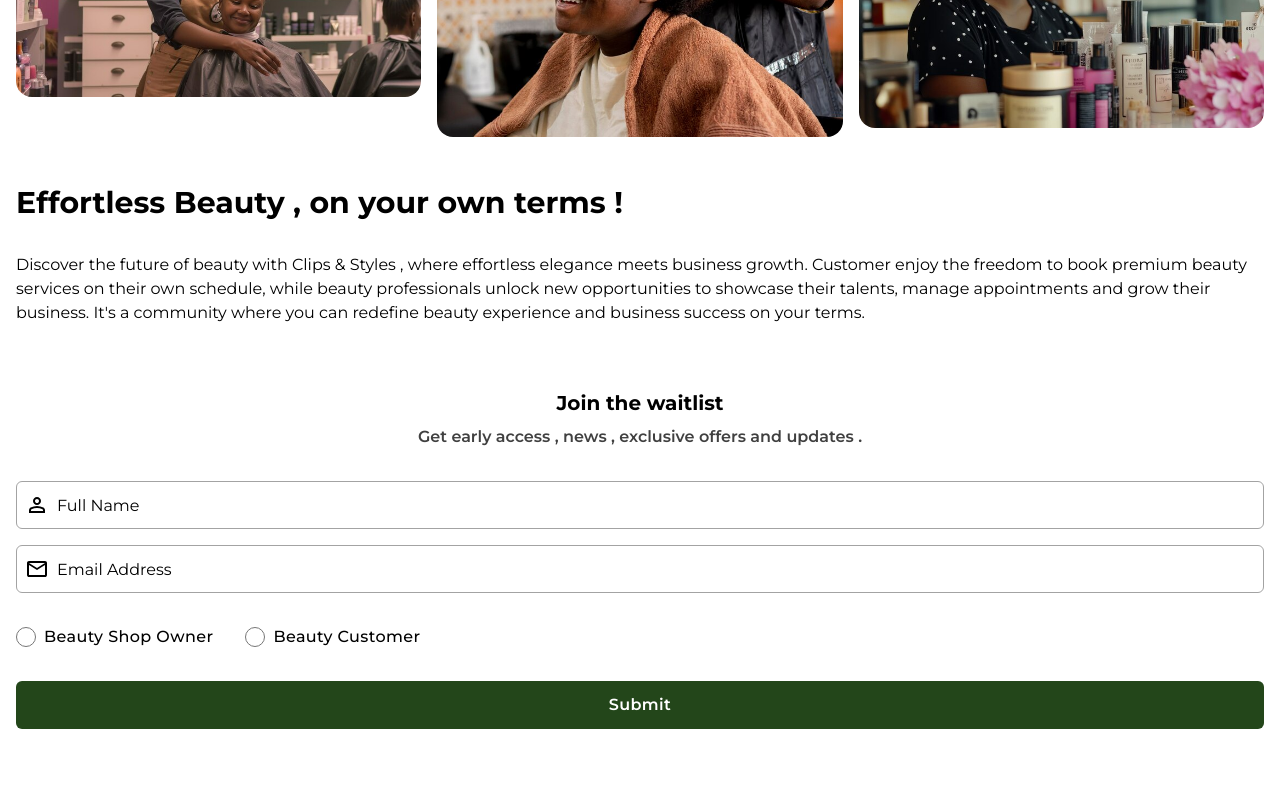
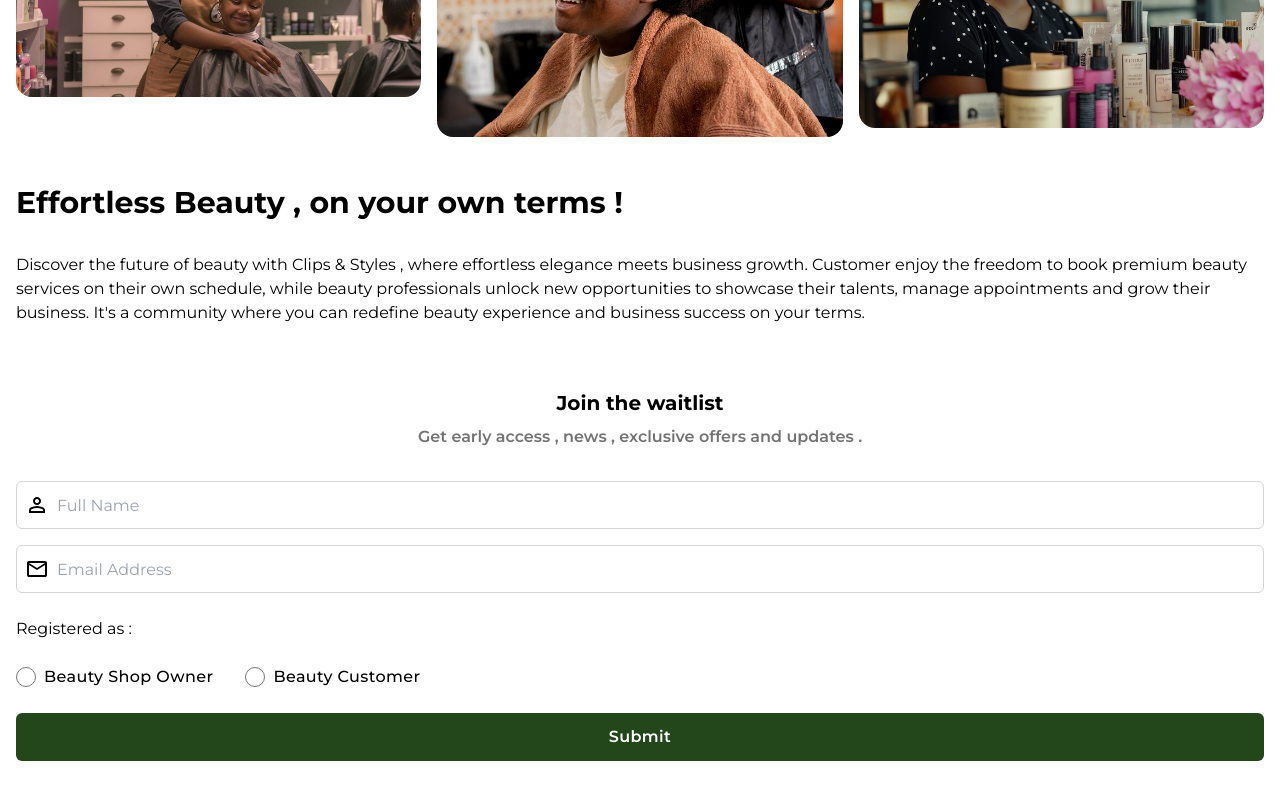
Before and after one commit to Areliano/Clips_and_Styles-website, a React (Vite) app in the folder clips_website/: page / in a window 1280 px wide. Shown: the part 336-1136 px from the top of the page. Before the commit the page ends 1113 px from the top, so only its background shows below. Built offline with nearby package versions, Linux system fonts and the light colour scheme; a web font is replaced by a local one.

Commit message:
switch to grid

```diff
--- a/clips_website/src/pages/Home.jsx
+++ b/clips_website/src/pages/Home.jsx
@@ -10,7 +10,7 @@ export default function Home() {
       <main className="main-home container mx-auto p-4 ">
         <p className="">We are launching soon . Stay tuned and be there 🚀</p>
 
-        <section className="home-image-wrapper flex items-center justify-between gap-4 my-12">
+        <section className="home-image-wrapper grid grid-cols-3 place-items-center gap-4 my-12">
           <img
             src={heroImage1}
             alt="clips&styles-waitlist-hero-image-1"
@@ -24,7 +24,7 @@ export default function Home() {
           <img
             src={heroImage3}
             alt="clips&styles-waitlist-hero-image-1"
-            className="min-w-24 min-h-32 rounded-2xl bg-neutral-400 object-cover object-center"
+            className="min-w-24 min-h-32  rounded-2xl bg-neutral-400 object-cover object-center"
           />
         </section>
 
@@ -44,13 +44,13 @@ export default function Home() {
         <h2 className="text-xl font-bold text-center text-pretty">
           Join the waitlist
         </h2>
-        <h4 className="font-semibold text-neutral-700 text-center mt-2 text-pretty">
+        <h4 className="font-semibold text-neutral-500 text-center mt-2 text-pretty">
           Get early access , news , exclusive offers and updates .
         </h4>
 
-        <form action="" className="my-8 space-y-8">
+        <form action="" className="my-8 space-y-6">
           <div className="input-sections space-y-4">
-            <fieldset className="border border-neutral-400 flex items-center gap-2 h-12 px-2 rounded-md">
+            <fieldset className="border border-neutral-300 flex items-center gap-2 h-12 px-2 rounded-md">
               <img
                 src={iperson}
                 alt="waitlist-user-icon"
@@ -59,12 +59,12 @@ export default function Home() {
               <input
                 type="text"
                 placeholder="Full Name"
-                className="w-full h-full outline-none focus:outline-none border-none rounded-md placeholder:text-black"
-                autoFocus
+                className="w-full h-full outline-none focus:outline-none border-none rounded-md"
+                autoFocus="true"
               />
             </fieldset>
 
-            <fieldset className="border border-neutral-400 flex items-center gap-2 h-12 px-2 rounded-md mb-8">
+            <fieldset className="border border-neutral-300 flex items-center gap-2 h-12 px-2 rounded-md mb-8">
               <img
                 src={imail}
                 alt="waitlist-user-email"
@@ -74,14 +74,16 @@ export default function Home() {
               <input
                 type="text"
                 placeholder="Email Address"
-                className="w-full h-full outline-none focus:outline-none border-none rounded-md placeholder:text-black"
+                className="w-full h-full outline-none focus:outline-none border-none rounded-md "
               />
             </fieldset>
           </div>
 
+          <p className="">Registered as :</p>
+
           <section className="flex gap-2 md:gap-8 flex-wrap radio-buttons">
             <label
-              htmlFor=""
+              htmlFor="user-owner"
               className="flex items-center gap-2 tracking-wide font-medium"
             >
               <input
@@ -89,11 +91,12 @@ export default function Home() {
                 className="accent-[#23461A] size-5"
                 name="user-type"
                 value="Beauty shop owner"
+                id="user-owner"
               />
               Beauty Shop Owner
             </label>
             <label
-              htmlFor=""
+              htmlFor="user-customer"
               className="flex items-center gap-2 tracking-wide font-medium"
             >
               <input
@@ -101,13 +104,14 @@ export default function Home() {
                 className="accent-[#23461A] size-5"
                 name="user-type"
                 value="Beauty Customer"
+                id="user-customer"
               />
               Beauty Customer
             </label>
           </section>
 
           <button
-            className="bg-[#23461A] text-white h-12 rounded-md w-full font-semibold tracking-wide "
+            className="bg-[#23461A] text-white h-12 rounded-md w-full font-semibold tracking-wide hover:bg-[#23461A]/90 active:translate-y-[2px] "
             type="button"
           >
             Submit
```
